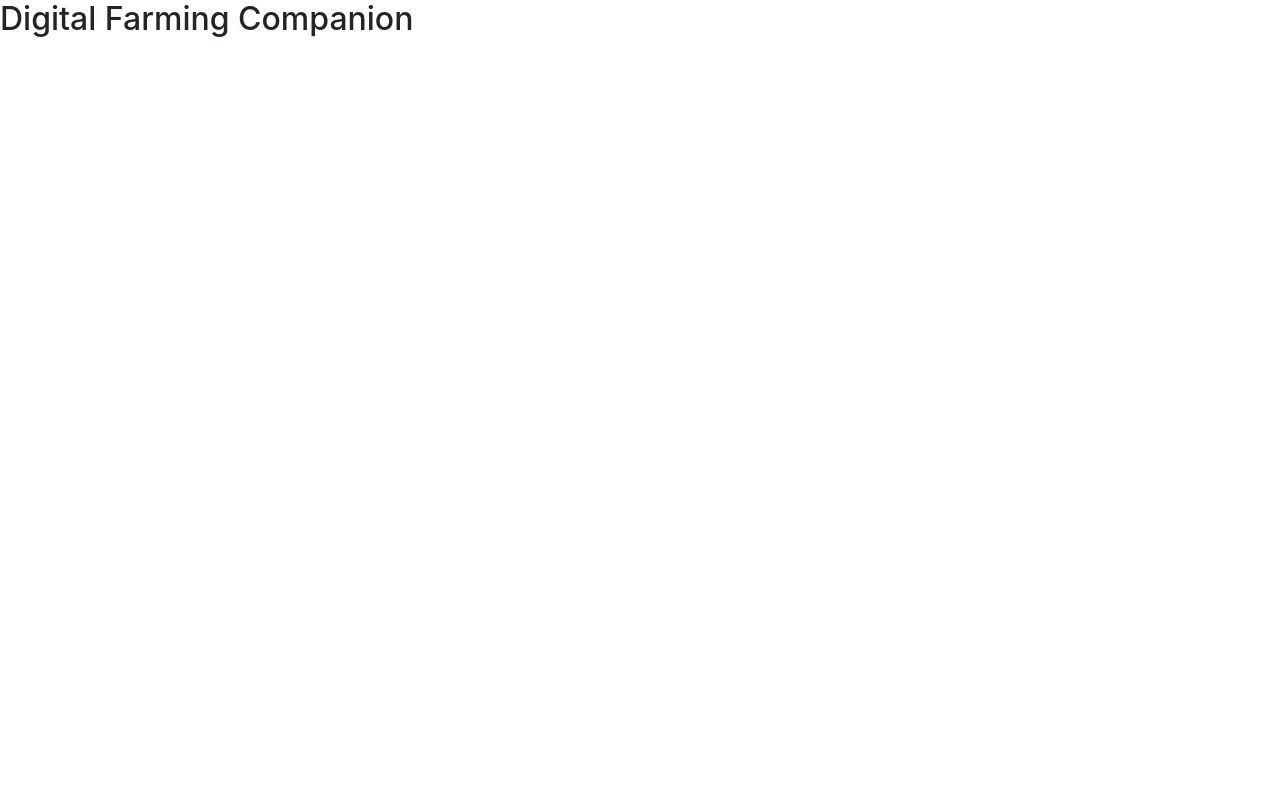
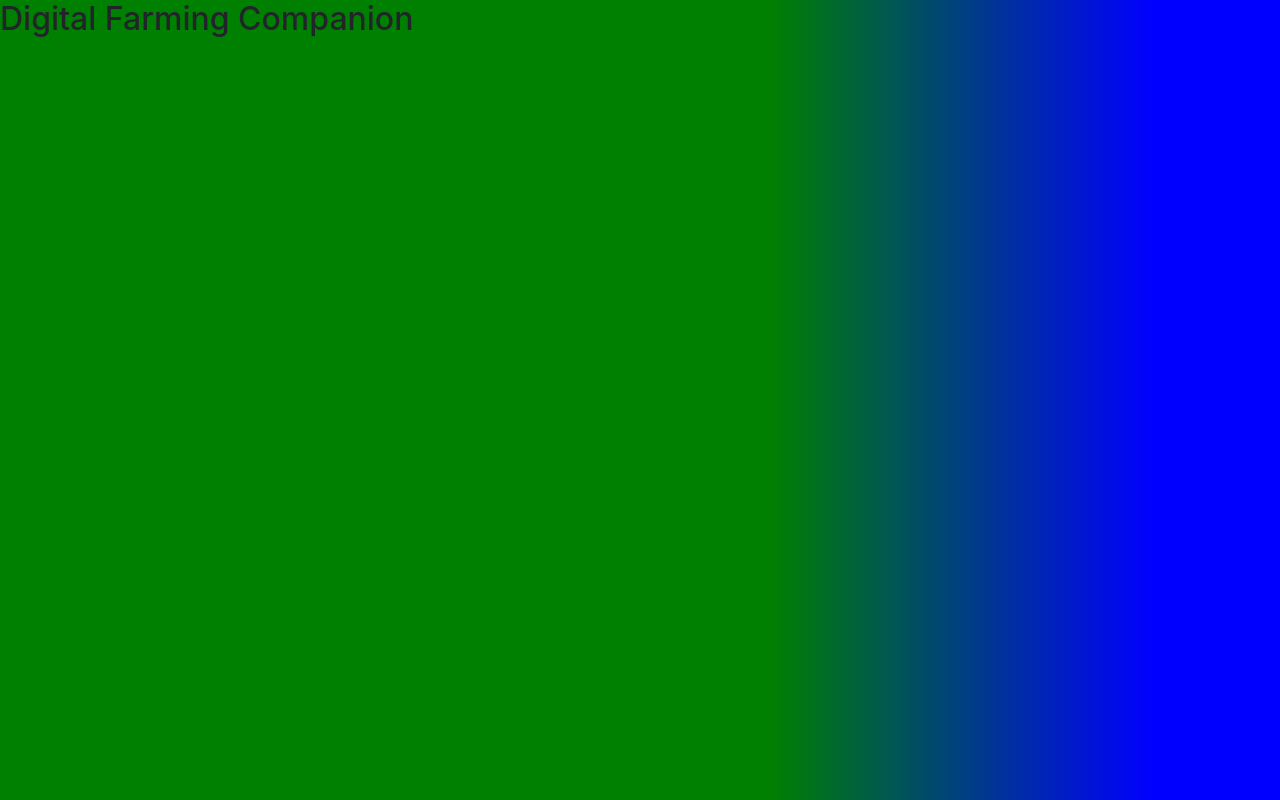
Before and after one commit to Pixelstrike-ops/SF-25-Junior-Team-1.Digital-farming-Companion, a plain HTML site: page index.html in a window 1280 px wide. Drawn offline with nearby package versions, Linux system fonts and the light colour scheme.

Commit message:
Created new files and update previous codes
Created a new file named styles.css

And Updated the index.html

```diff
--- /dev/null
+++ b/CSS/styles.css
@@ -0,0 +1,8 @@
+*{
+    box-sizing: border-box;
+    margin: 0;
+    padding: 0;
+}
+body{
+    background: linear-gradient(to right, green 60%, blue 90%);
+}
--- a/index.html
+++ b/index.html
@@ -6,6 +6,7 @@
     <title>Digital Farming Companion</title>
     <link rel="shortcut icon" href="../Group-Project/IMG/favicon.png" type="image/x-icon">
     <link rel="stylesheet" href="../Group-Project/bootstrap/bootstrap.min.css">
+    <link rel="stylesheet" href="./CSS/styles.css">
 </head>
 <body>
     <h2>Digital Farming Companion</h2>
```
Also changed, not shown: CSS/index.css (deleted).
